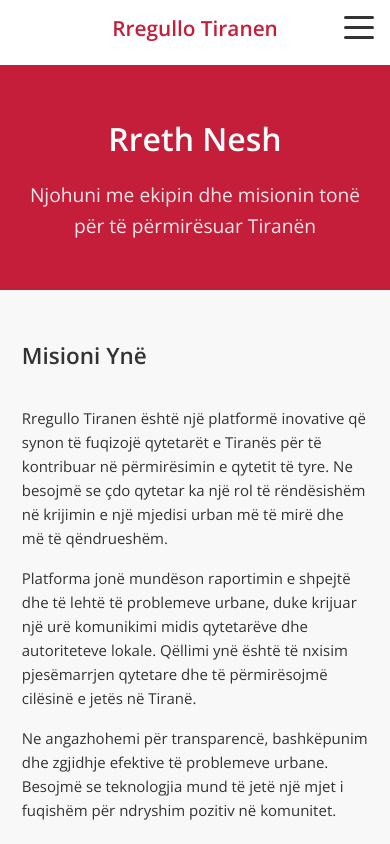
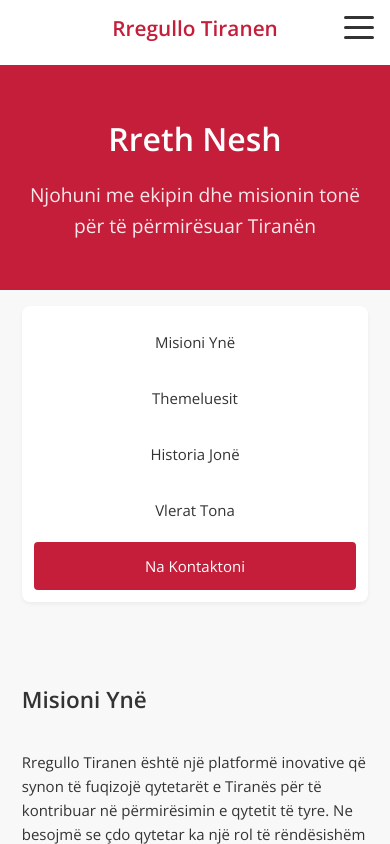
Before and after one commit to gasolineeater/Rregullo_Tiranen, a plain HTML site: page about.html in a window 390 px wide. Both pictures are taken after a click on the link "Behance". Shown: the top 844 px of the page. Drawn offline with nearby package versions, Linux system fonts and the light colour scheme; no server answers.

Commit message:
Add page navigation bars to About, Report, and Terms pages

```diff
--- a/about.html
+++ b/about.html
@@ -11,6 +11,7 @@
     <link rel="stylesheet" href="css/mobile.css">
     <link rel="stylesheet" href="css/dark-theme.css">
     <link rel="stylesheet" href="css/auth-ui.css">
+    <link rel="stylesheet" href="css/page-navigation.css">
     <link href="https://fonts.googleapis.com/css2?family=Open+Sans:wght@400;600;700&display=swap" rel="stylesheet">
     <link rel="manifest" href="manifest.json">
     <link rel="apple-touch-icon" href="images/icons/icon-192x192.png">
@@ -88,7 +89,19 @@
             </div>
         </section>
 
-        <section class="about-mission">
+        <div class="container">
+            <div class="page-navigation">
+                <ul>
+                    <li><a href="#mission">Misioni Ynë</a></li>
+                    <li><a href="#founders">Themeluesit</a></li>
+                    <li><a href="#story">Historia Jonë</a></li>
+                    <li><a href="#values">Vlerat Tona</a></li>
+                    <li><a href="#contact">Na Kontaktoni</a></li>
+                </ul>
+            </div>
+        </div>
+
+        <section id="mission" class="about-mission">
             <div class="container">
                 <h2>Misioni Ynë</h2>
                 <div class="mission-content">
@@ -104,7 +117,7 @@
             </div>
         </section>
 
-        <section class="about-founders">
+        <section id="founders" class="about-founders">
             <div class="container">
                 <h2>Themelueset</h2>
                 <div class="founders-grid">
@@ -141,7 +154,7 @@
             </div>
         </section>
 
-        <section class="about-story">
+        <section id="story" class="about-story">
             <div class="container">
                 <h2>Historia Jonë</h2>
                 <div class="story-content">
@@ -152,7 +165,7 @@
             </div>
         </section>
 
-        <section class="about-values">
+        <section id="values" class="about-values">
             <div class="container">
                 <h2>Vlerat Tona</h2>
                 <div class="values-grid">
@@ -255,6 +268,7 @@
     <script src="js/api-service.js"></script>
     <script src="js/theme-manager.js"></script>
     <script src="js/auth-ui.js"></script>
+    <script src="js/page-navigation.js"></script>
     <script src="js/image-handler.js"></script>
     <script src="js/about.js"></script>
     <script src="js/main.js"></script>
--- /dev/null
+++ b/css/page-navigation.css
@@ -0,0 +1,77 @@
+/**
+ * Page Navigation styles for Rregullo Tiranen
+ */
+
+.page-navigation {
+    background-color: var(--color-card-bg);
+    border-radius: 8px;
+    padding: 1rem;
+    margin: 1.5rem 0 2.5rem;
+    box-shadow: 0 2px 4px rgba(0, 0, 0, 0.05);
+    position: sticky;
+    top: 20px;
+    z-index: 10;
+}
+
+.page-navigation ul {
+    display: flex;
+    flex-wrap: wrap;
+    gap: 1rem;
+    list-style: none;
+    padding: 0;
+    margin: 0;
+    justify-content: center;
+}
+
+.page-navigation a {
+    display: block;
+    padding: 0.5rem 1rem;
+    color: var(--color-text);
+    text-decoration: none;
+    border-radius: 4px;
+    transition: all 0.3s ease;
+    font-weight: 500;
+}
+
+.page-navigation a:hover {
+    background-color: rgba(var(--color-primary-rgb), 0.1);
+    color: var(--color-primary);
+}
+
+.page-navigation a.active {
+    background-color: var(--color-primary);
+    color: white;
+}
+
+/* Dark theme specific styles */
+:root.dark-theme .page-navigation {
+    background-color: var(--color-card-bg-dark);
+    box-shadow: 0 2px 4px rgba(0, 0, 0, 0.2);
+}
+
+:root.dark-theme .page-navigation a:hover {
+    background-color: rgba(255, 255, 255, 0.1);
+}
+
+:root.dark-theme .page-navigation a.active {
+    background-color: var(--color-primary);
+}
+
+/* Responsive styles */
+@media (max-width: 768px) {
+    .page-navigation {
+        position: static;
+        margin: 1rem 0 2rem;
+        padding: 0.75rem;
+    }
+
+    .page-navigation ul {
+        flex-direction: column;
+        gap: 0.5rem;
+    }
+
+    .page-navigation a {
+        padding: 0.75rem 1rem;
+        text-align: center;
+    }
+}
--- /dev/null
+++ b/js/page-navigation.js
@@ -0,0 +1,91 @@
+/**
+ * Page Navigation for Rregullo Tiranen
+ * Handles highlighting active sections in the navigation
+ */
+
+document.addEventListener('DOMContentLoaded', function() {
+    // Initialize page navigation
+    initPageNavigation();
+
+    // Add smooth scrolling for anchor links
+    addSmoothScrolling();
+});
+
+/**
+ * Initialize page navigation
+ */
+function initPageNavigation() {
+    // Get all sections with IDs
+    const sections = document.querySelectorAll('section[id]');
+
+    // Get all navigation links
+    const navLinks = document.querySelectorAll('.page-navigation a');
+
+    // If there are no sections or navigation links, return
+    if (!sections.length || !navLinks.length) return;
+
+    // Add scroll event listener
+    window.addEventListener('scroll', function() {
+        // Get current scroll position
+        const scrollPosition = window.scrollY + 100; // Add offset for better UX
+
+        // Loop through sections to find the current active section
+        sections.forEach(section => {
+            const sectionTop = section.offsetTop;
+            const sectionHeight = section.offsetHeight;
+            const sectionId = section.getAttribute('id');
+
+            if (scrollPosition >= sectionTop && scrollPosition < sectionTop + sectionHeight) {
+                // Remove active class from all links
+                navLinks.forEach(link => {
+                    link.classList.remove('active');
+                });
+
+                // Add active class to current link
+                const currentLink = document.querySelector(`.page-navigation a[href="#${sectionId}"]`);
+                if (currentLink) {
+                    currentLink.classList.add('active');
+                }
+            }
+        });
+    });
+
+    // Trigger scroll event on page load
+    window.dispatchEvent(new Event('scroll'));
+}
+
+/**
+ * Add smooth scrolling for anchor links
+ */
+function addSmoothScrolling() {
+    // Get all anchor links
+    const anchorLinks = document.querySelectorAll('a[href^="#"]');
+
+    // Add click event listener to each anchor link
+    anchorLinks.forEach(link => {
+        link.addEventListener('click', function(e) {
+            // Get the target element
+            const targetId = this.getAttribute('href');
+
+            // If the target is just "#", do nothing
+            if (targetId === '#') return;
+
+            // Get the target element
+            const targetElement = document.querySelector(targetId);
+
+            // If the target element exists, scroll to it
+            if (targetElement) {
+                e.preventDefault();
+
+                // Scroll to the target element
+                targetElement.scrollIntoView({
+                    behavior: 'smooth',
+                    block: 'start'
+                });
+
+                // Update URL hash without scrolling
+                history.pushState(null, null, targetId);
+            }
+        });
+    });
+}
```
Also changed, not shown: report.html (+15 -1 lines), terms.html (+3 -1 lines).
